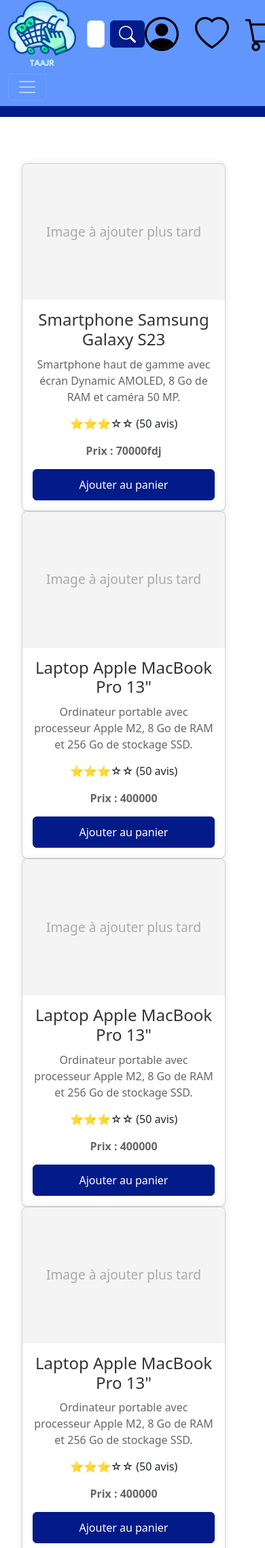
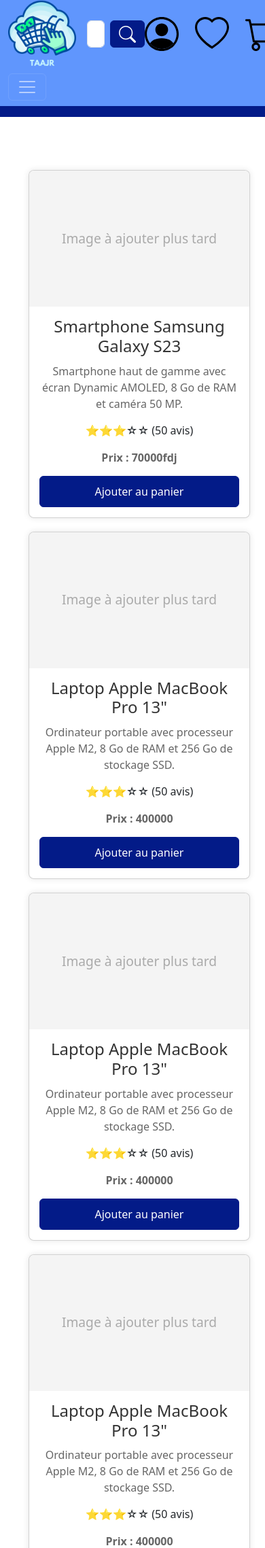
Before and after one commit to haki24gamer/Taajr, a Flask app: page /Produits in a window 390 px wide; the page is wider, and only the part inside the window is pictured. Shown: the top 2277 px of that part at 68% size. Run offline with Flask 3, Linux system fonts and the light colour scheme; some libraries are stand-ins or nearby versions.

Commit message:
Update style.css

```diff
--- a/static/style.css
+++ b/static/style.css
@@ -1,5 +1,4 @@
 .product-container {
-    display: flex;
     flex-wrap: wrap;
     gap: 20px;
     justify-content: space-around;
@@ -11,6 +10,7 @@
     border-radius: 8px;
     overflow: hidden;
     box-shadow: 0 0 10px rgba(0, 0, 0, 0.1);
+    margin: 10px; /* Add margin to create horizontal space */
 }
 
 /* Espaces réservés pour l'image */
@@ -59,4 +59,7 @@
     .product-container {
         justify-content: center;
     }
+    .product-card {
+        width: 100%;
+    }
 }
```
